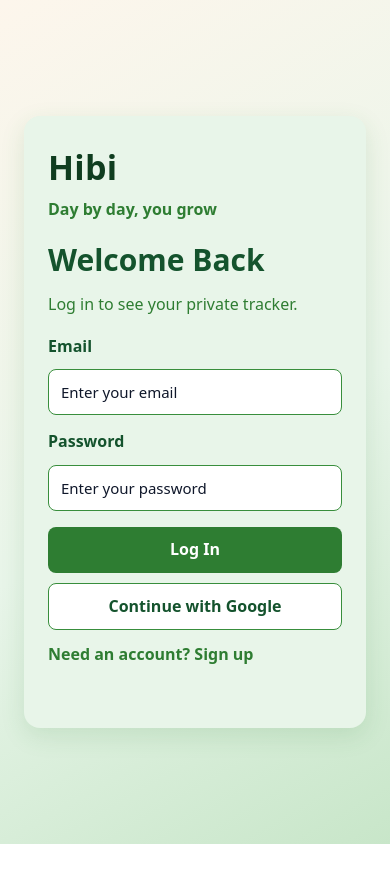
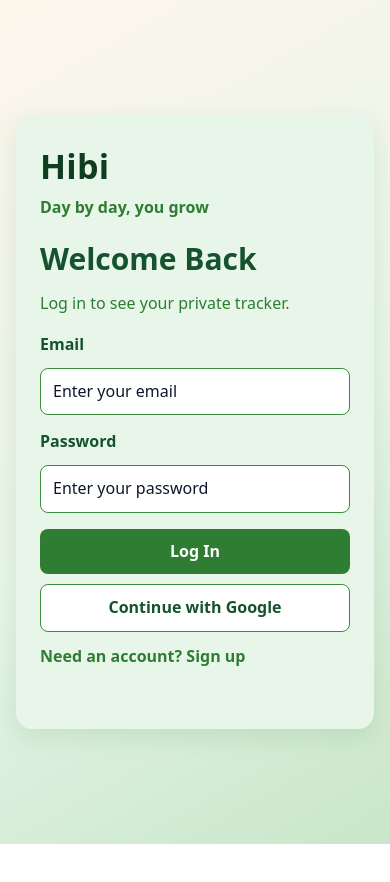
Before and after one commit to barroga21/my-app, a Next.js app: page /login in a window 390 px wide. Shown: the top 882 px of the page. Built offline with nearby package versions, Linux system fonts and the light colour scheme; no server answers.

Commit message:
fix: mobile UX pass - tap highlight, iOS input zoom, padding, mood dot touch targets, hide habit instructions

```diff
--- a/app/calendar/page.jsx
+++ b/app/calendar/page.jsx
@@ -815,6 +815,7 @@ export default function CalendarPage() {
                 <button
                   key={m.key}
                   onClick={() => setMood(m.key)}
+                  className="hibi-mood-dot"
                   style={{
                     width: 18,
                     height: 18,
--- a/app/globals.css
+++ b/app/globals.css
@@ -153,7 +153,10 @@ body {
   border-radius: 8px;
 }
 
-/* ─── Focus-visible ring (accessibility) ──────────────────────────── */
+/* Remove tap highlight on all interactive elements */
+button, a {
+  -webkit-tap-highlight-color: transparent;
+}
 :focus-visible {
   outline: 2px solid rgba(34, 197, 94, 0.75);
   outline-offset: 2px;
@@ -306,6 +309,32 @@ body {
     padding-bottom: 72px;
   }
 
+  /* Prevent iOS Safari input zoom (requires font-size >= 16px) */
+  input, textarea, select {
+    font-size: 16px !important;
+  }
+
+  /* Reduce heavy side padding on main pages */
+  main {
+    padding-left: 16px !important;
+    padding-right: 16px !important;
+  }
+
+  /* Hide verbose habits instruction text on mobile */
+  .hibi-habits-instructions {
+    display: none !important;
+  }
+
+  /* Calendar mood dots — bigger touch target via pseudo-element */
+  .hibi-mood-dot {
+    position: relative !important;
+  }
+  .hibi-mood-dot::after {
+    content: '';
+    position: absolute;
+    inset: -10px;
+  }
+
   /* Calendar page — hide redundant mini calendar on mobile */
   .hibi-mini-calendar {
     display: none !important;
--- a/app/habits/page.jsx
+++ b/app/habits/page.jsx
@@ -1310,10 +1310,10 @@ export default function HabitTracker() {
           <button onClick={() => setLastRemovedHabit(null)} style={{ border: "none", background: "transparent", color: nightMode ? "#9aa3af" : "#888", cursor: "pointer", fontWeight: 700, fontSize: 16, lineHeight: 1 }}>×</button>
         </div>
       )}
-      <p style={{ color: habitTheme.muted, fontWeight: 500, marginBottom: 8 }}>
+      <p className="hibi-habits-instructions" style={{ color: habitTheme.muted, fontWeight: 500, marginBottom: 8 }}>
         Tap a cell to cycle: empty → dot (done) → filled square (did not do).
       </p>
-      <p style={{ color: habitTheme.muted, fontWeight: 500, marginBottom: 8 }}>
+      <p className="hibi-habits-instructions" style={{ color: habitTheme.muted, fontWeight: 500, marginBottom: 8 }}>
         Tap a habit name to rename it. Press Enter or click away to save. Double-click a day cell to add/edit a tiny note.
       </p>
       <div
```
